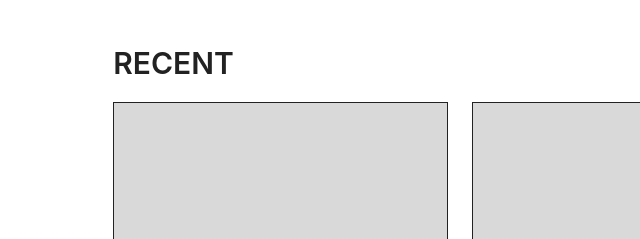
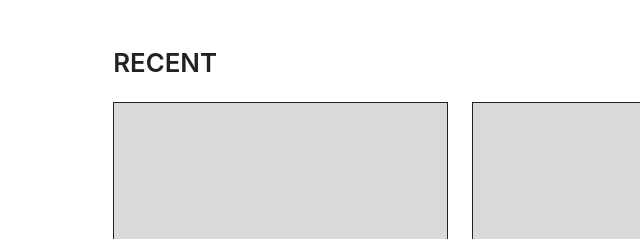
Before and after one commit to kgonie/class-examples, a plain HTML site: page index.html in a window 1280 px wide. Shown: the part 441-680 px from the top of the page, 0-640 px from the left. Drawn offline with Linux system fonts and the light colour scheme; a web font is replaced by a local one.

Commit message:
섹션 타이틀 폰트를 전체 구간 clamp(20px~30px)로 변경
Co-Authored-By: Claude Opus 5.5 <noreply@anthropic.com>
Claude-Session: https://claude.ai/code/session_0149SVSYP8cLgJ3h7tNjnS3Y

```diff
--- a/css/style.css
+++ b/css/style.css
@@ -222,7 +222,8 @@ body {
 }
 
 .section__title {
-  font-size: 1.25rem;       /* 20px */
+  /* 전체 구간 유동 폰트: 375px에서 20px → 1920px에서 30px (rem + vw) */
+  font-size: clamp(1.25rem, 1.098rem + 0.647vw, 1.875rem);
   font-weight: 600;
   line-height: 1.5;
   text-transform: uppercase;
@@ -343,10 +344,6 @@ body {
     margin-bottom: var(--space-16);
   }
 
-  .section__title {
-    font-size: 1.875rem;    /* 30px */
-  }
-
   .section__more img {
     width: 45px;
     height: 45px;
```
